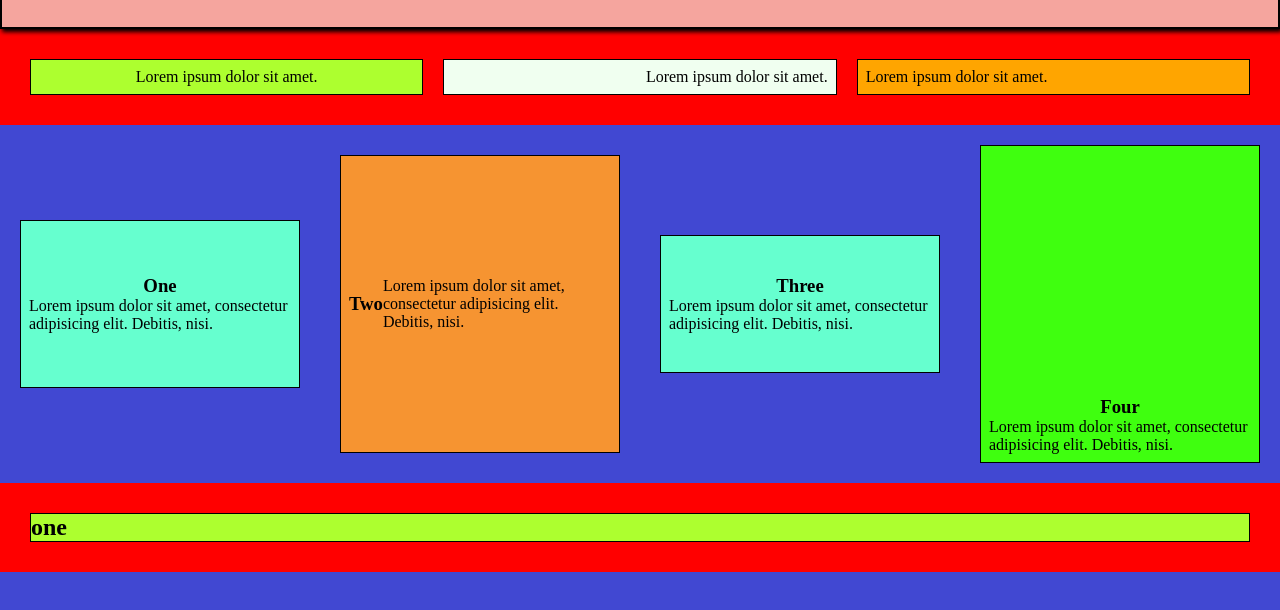
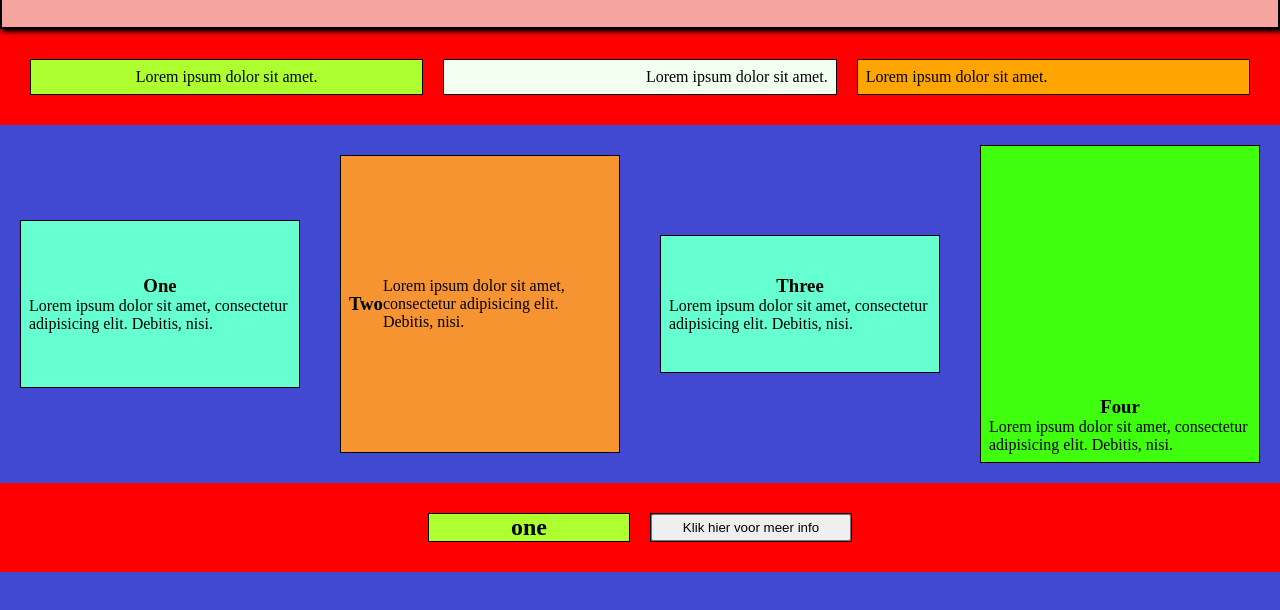
Before and after one commit to Maarten86M/selector-oefening, a plain HTML site: page index.html in a window 1280 px wide. Shown: the part 70-680 px from the top of the page. Drawn offline with Linux system fonts and the light colour scheme.

Commit message:
button toegevoegd in opdracht3

```diff
--- a/index.html
+++ b/index.html
@@ -10,7 +10,7 @@
     <h1>Selector Oefening</h1>
 </header>
 <main>
-<!--    eigen oefening nummer 2-->
+    <!--    eigen oefening nummer 2-->
     <section id="container-element-two">
         <div class="item-one">
             <p>Lorem ipsum dolor sit amet.</p>
@@ -23,7 +23,7 @@
         </div>
     </section>
 
-<!--    Eigen oefening nummer 1-->
+    <!--    Eigen oefening nummer 1-->
     <section id="container-element">
         <article class="item-element-one">
             <h3>One</h3>
@@ -43,10 +43,13 @@
         </article>
     </section>
 
-<!--    Eigen oefening nummer 3-->
+    <!--    Eigen oefening nummer 3-->
     <section id="container-element-three">
         <div class="item-div">
             <h1>one</h1>
+        </div>
+        <div class="item-div2">
+            <button type="button">Klik hier voor meer info</button>
         </div>
     </section>
 </main>
--- a/styles.css
+++ b/styles.css
@@ -144,13 +144,31 @@ div {
 }
 
 /*Eigen opdracht nummer 3*/
+button {
+    width: 200px;
+}
 
-#container-element-three{
+#container-element-three {
     background-color: red;
     height: 100%;
     padding: 20px;
+    display: flex;
+    flex-direction: row;
+    flex-wrap: wrap;
+    justify-content: center;
 }
 
-.item-div{
+.item-div {
     background-color: greenyellow;
+    display: flex;
+    flex-basis: 200px;
+    flex-direction: row;
+    justify-content: center;
 }
+
+.item-div2 {
+    display: flex;
+    flex-basis: 200px;
+    flex-direction: row;
+    justify-content: center;
+}
```
